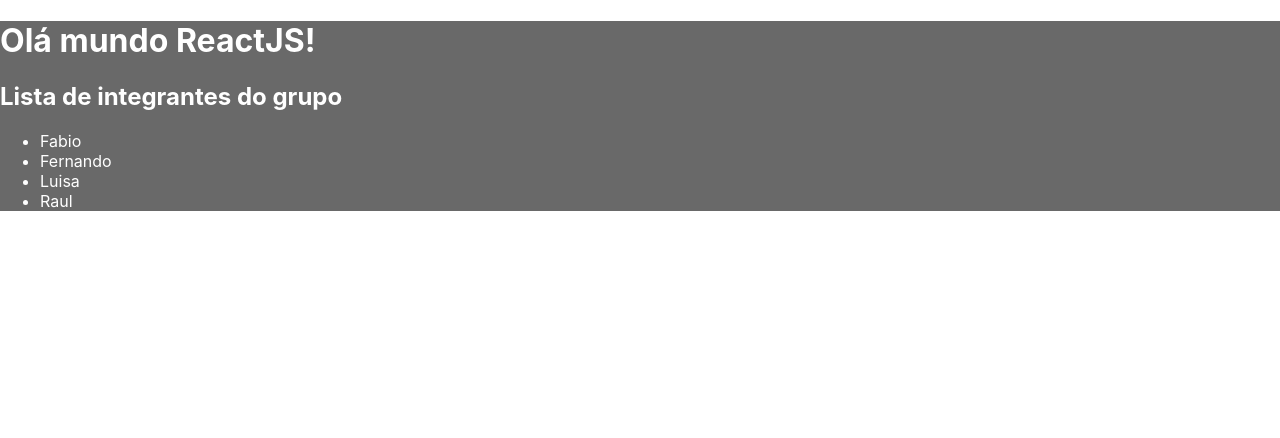
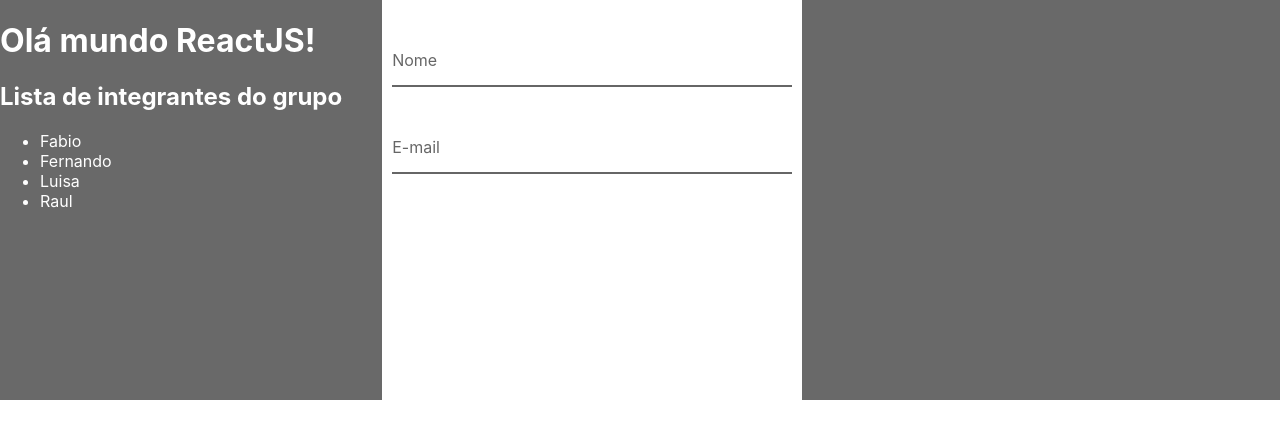
Before and after one commit to SundaeRaul/desafio3, a React (Create React App) app: page / in a window 1280 px wide. Shown: the top 438 px of the page. Built offline with nearby package versions, Linux system fonts and the light colour scheme.

Commit message:
Adição do componente no App.js

```diff
--- a/src/App.css
+++ b/src/App.css
@@ -14,3 +14,7 @@ body {
 .App .header {
   /* text-align: center; */
 }
+
+.container{
+  display: flex;
+}
--- a/src/App.js
+++ b/src/App.js
@@ -1,7 +1,7 @@
 import React from 'react';
-import logo from './logo.svg';
 import './App.css';
 import Fabio from './components/Fabio'
+import Form from './components/Form'
 
 export default (props) => (
   <div className="App">
@@ -19,6 +19,9 @@ export default (props) => (
           </ul>
         </div>
       </Fabio>
+
+      <Form/>
+
     </div>
   </div>
 )
```
